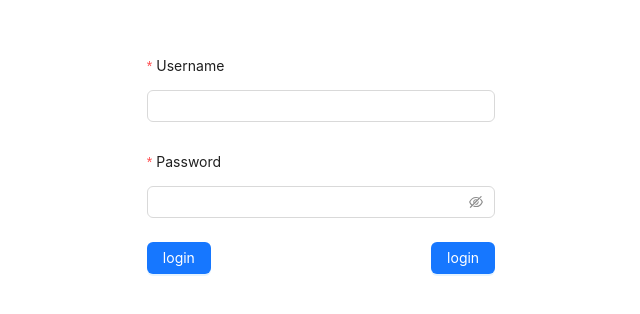
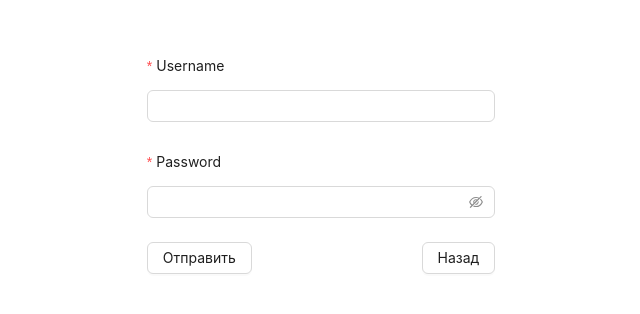
Before and after one commit to hassie54men/admin-antd, a React (Vite) app: page /login in a window 1280 px wide. Shown: the part 226-540 px from the top of the page, without its empty margins (319-959 px from the left). Built offline with nearby package versions, Linux system fonts and the light colour scheme; no server answers.

Commit message:
refactor: update Login component

```diff
--- a/src/features/auth/pages/Login.tsx
+++ b/src/features/auth/pages/Login.tsx
@@ -1,14 +1,12 @@
-import { Form, Input } from "antd";
+import { Button, Form, Input } from "antd";
 import { useNavigate } from "react-router";
 import type { LoginParams } from "../model/auth.types.ts";
-import LoginButton from "../ui/LoginButton.tsx";
 import { useLoginMutation } from "../model/auth.mutations.ts";
-import { useGetUserQuery } from "../model/auth.queries.ts";
 
 type FieldType = {
   username?: string;
-  password?: string;
-  remember?: string;
+  password: string;
+  remember: string;
 };
 
 const styles = {
@@ -25,25 +23,14 @@ const styles = {
 };
 
 const Login = () => {
-  const loginMutation = useLoginMutation();
-  const userQuery = useGetUserQuery();
+  const { mutate: loginMutation, isPending } = useLoginMutation();
   const onFinish = async (values: LoginParams) => {
-    await loginMutation.mutateAsync(values);
-
-    const userRes = await userQuery.refetch();
-    if (userRes) {
-      navigate("/");
-    }
+    loginMutation(values);
   };
   const navigate = useNavigate();
   return (
     <section style={styles.section}>
-      <Form
-        name="basic"
-        initialValues={{ remember: true }}
-        autoComplete="off"
-        onFinish={onFinish}
-      >
+      <Form name="basic" initialValues={{ remember: true }} onFinish={onFinish}>
         <Form.Item<FieldType>
           label="Username"
           name="username"
@@ -64,8 +51,10 @@ const Login = () => {
         </Form.Item>
         <Form.Item wrapperCol={{ span: 24 }}>
           <div style={styles.button}>
-            <LoginButton htmlType="submit"> Отправить </LoginButton>
-            <LoginButton onClick={() => navigate("/")}> Назад </LoginButton>
+            <Button htmlType="submit" loading={isPending}>
+              Отправить
+            </Button>
+            <Button onClick={() => navigate("/")}> Назад </Button>
           </div>
         </Form.Item>
       </Form>
```
